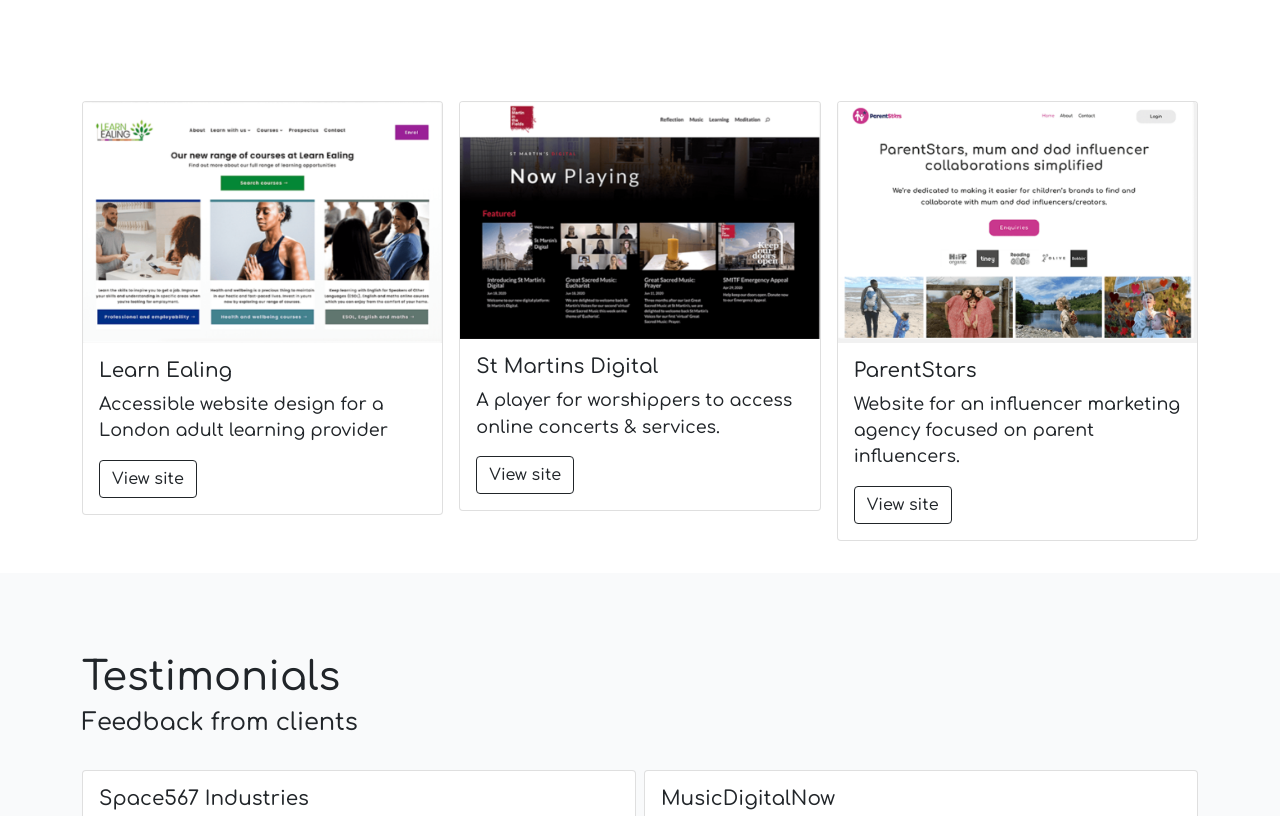
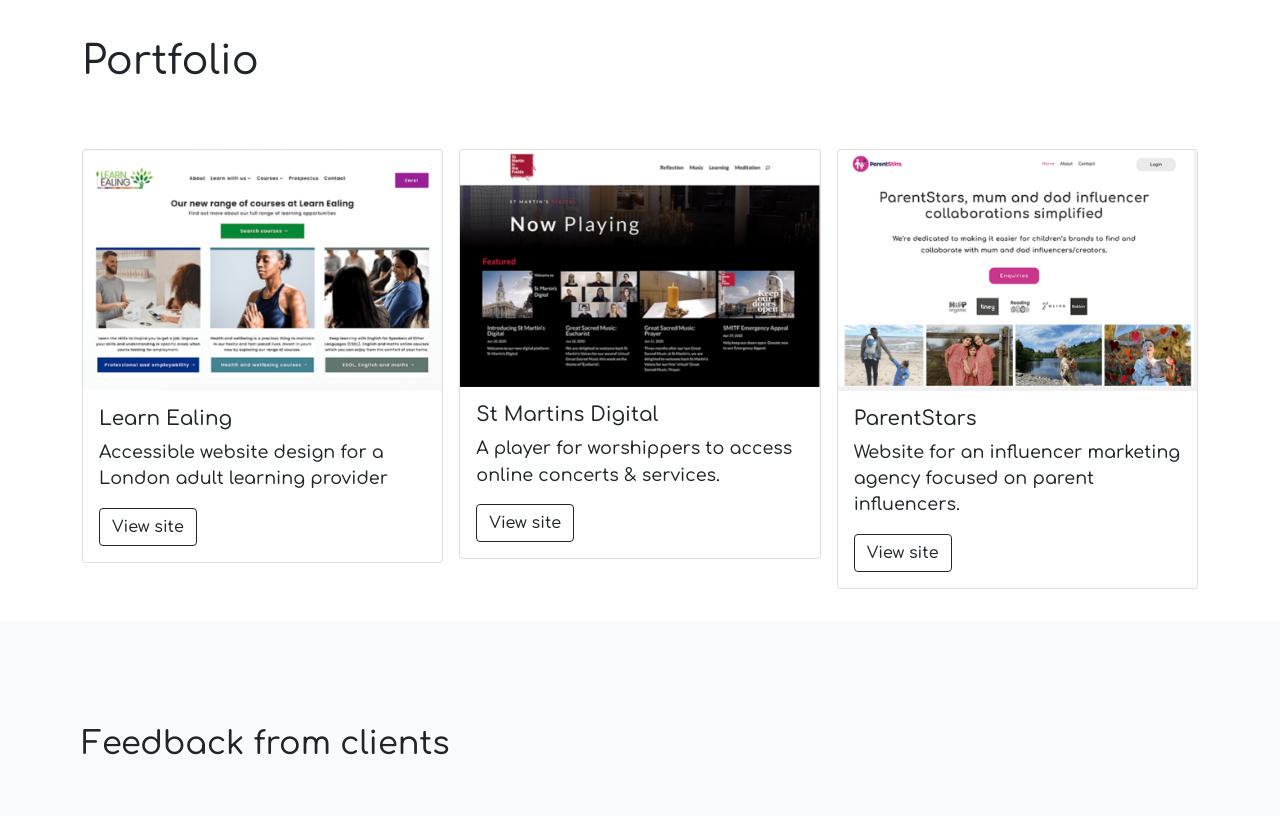
Before and after one commit to RachelFurlong-dev/freelance-web-design-M1, a plain HTML site: page portfolio.html in a window 1280 px wide. Shown: the part 97-913 px from the top of the page. Drawn offline with nearby package versions, Linux system fonts and the light colour scheme.

Commit message:
Update header and text styling in portfolio.html for consistency

```diff
--- a/portfolio.html
+++ b/portfolio.html
@@ -46,6 +46,7 @@
   <main>
     <section>
       <div class="container my-2 py-md-4">
+        <h1>Portfolio</h1>
         <div class="row g-2 g-md-3 mt-5">
           <div class="col-12 col-md-6 col-lg-4">
             <div class="card">
@@ -82,8 +83,7 @@
     </section>
     <section class="information py-5">
       <div class="container my-2 py-md-4">
-        <h1>Testimonials</h1>
-        <h4>Feedback from clients</h4>
+        <h2 class="py-4">Feedback from clients</h2>
         <div class="row g-2 my-4">
           <div class="col-12 col-md-6">
             <div class="card">
```
